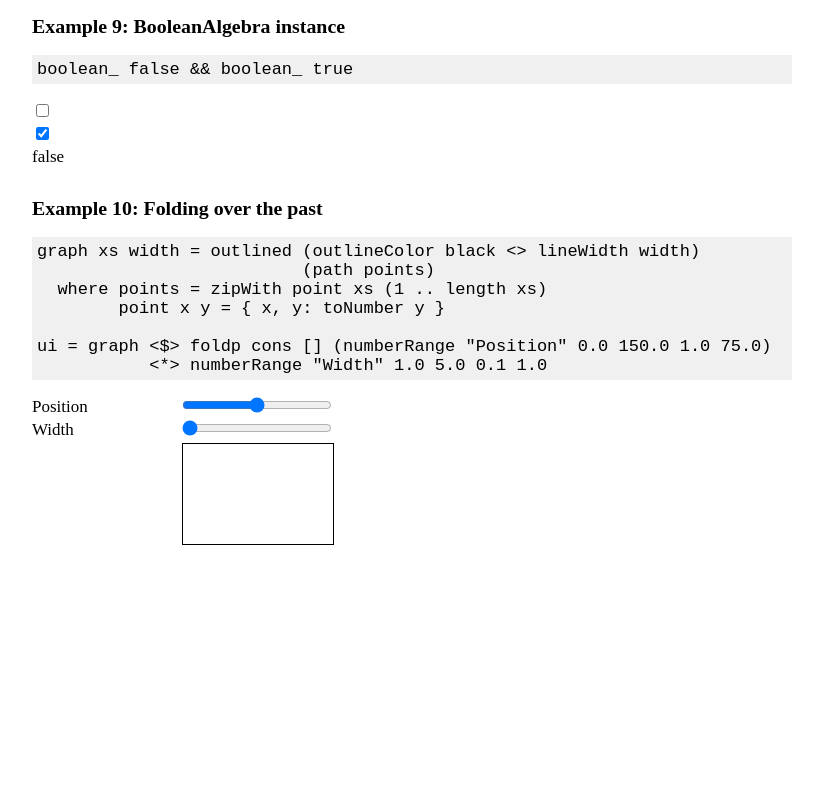
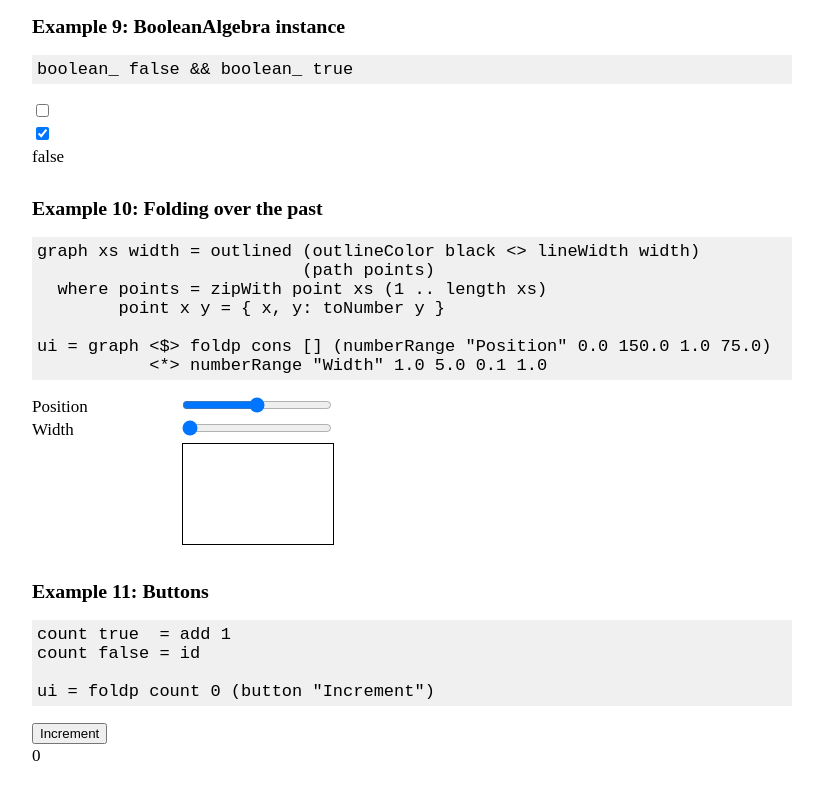
Before and after one commit to sharkdp/purescript-flare, a plain HTML site: page index.html in a window 1280 px wide. Shown: the part 2333-3133 px from the top of the page, without its empty margins (8-831 px from the left). Before the commit the page ends 2923 px from the top, so only its background shows below. Drawn offline with Linux system fonts and the light colour scheme.

Commit message:
Update demo

```diff
--- a/index.html
+++ b/index.html
@@ -113,6 +113,16 @@ ui = graph <$> foldp cons [] (numberRange "Position" 0.0 150.0 1.0 75.0)
         <canvas id="output10" width="150" height="100"
                 style="border: 1px solid black; margin-left: 150px"></canvas>
 
+        <h3>Example 11: Buttons</h3>
+<pre>
+count true  = add 1
+count false = id
+
+ui = foldp count 0 (button "Increment")
+</pre>
+        <div id="controls11"></div>
+        <div id="output11"></div>
+
         <script type="text/javascript" src="main.js"></script>
     </body>
 </html>
--- a/main.js
+++ b/main.js
@@ -1267,6 +1267,33 @@ var PS = { };
     }
   );
 
+  exports.cButton = function(label) {
+    return function(initial) {
+      return function(send) {
+        return function() {
+          var div = document.createElement("div");
+          div.className = "flare-input";
+
+          var button = document.createElement("button");
+          button.id = label;
+          button.className = "flare-input-button";
+          button.appendChild(document.createTextNode(label));
+
+          button.addEventListener('mousedown', function() {
+            send(true)();
+          });
+          button.addEventListener('mouseup', function() {
+            send(false)();
+          });
+
+          div.appendChild(button);
+          return div;
+
+        };
+      };
+    };
+  };
+
   exports.cSelect = function(showX) {
     return function(xs) {
       return createComponent("select",
@@ -1543,6 +1570,9 @@ var PS = { };
   };
   var string = createUI($foreign.cString);
   var string_ = string("");
+  var button = function (id) {
+      return createUI($foreign.cButton)(id)(false);
+  };
   var $$boolean = createUI($foreign.cBoolean);
   var boolean_ = $$boolean("");
   var applyFlare = new Prelude.Apply(function () {
@@ -1609,6 +1639,7 @@ var PS = { };
   exports["runFlare"] = runFlare;
   exports["appendComponents"] = appendComponents;
   exports["select"] = select;
+  exports["button"] = button;
   exports["boolean_"] = boolean_;
   exports["boolean"] = $$boolean;
   exports["string_"] = string_;
@@ -2713,7 +2744,17 @@ var PS = { };
               return Graphics_Drawing.outlined(Prelude["<>"](Graphics_Drawing.semigroupOutlineStyle)(Graphics_Drawing.outlineColor(Graphics_Drawing_Color.black))(Graphics_Drawing.lineWidth(width)))(Graphics_Drawing.path(Data_Foldable.foldableArray)(points));
           };
       };
-      return Flare_Drawing.runFlareDrawing("controls10")("output10")(Prelude["<*>"](Flare.applyUI)(Prelude["<$>"](Flare.functorUI)(graph)(Flare.foldp(Data_Array.cons)([  ])(Flare.numberRange("Position")(0.0)(150.0)(1.0)(75.0))))(Flare.numberRange("Width")(1.0)(5.0)(0.1)(1.0)))();
+      Flare_Drawing.runFlareDrawing("controls10")("output10")(Prelude["<*>"](Flare.applyUI)(Prelude["<$>"](Flare.functorUI)(graph)(Flare.foldp(Data_Array.cons)([  ])(Flare.numberRange("Position")(0.0)(150.0)(1.0)(75.0))))(Flare.numberRange("Width")(1.0)(5.0)(0.1)(1.0)))();
+      var count = function (_2) {
+          if (_2) {
+              return Prelude.add(Prelude.semiringInt)(1);
+          };
+          if (!_2) {
+              return Prelude.id(Prelude.categoryFn);
+          };
+          throw new Error("Failed pattern match at Test.Main line 78, column 7 - line 79, column 7: " + [ _2.constructor.name ]);
+      };
+      return Flare.runFlare(Prelude.showInt)("controls11")("output11")(Flare.foldp(count)(0)(Flare.button("Increment")))();
   };
   exports["English"] = English;
   exports["French"] = French;
```
